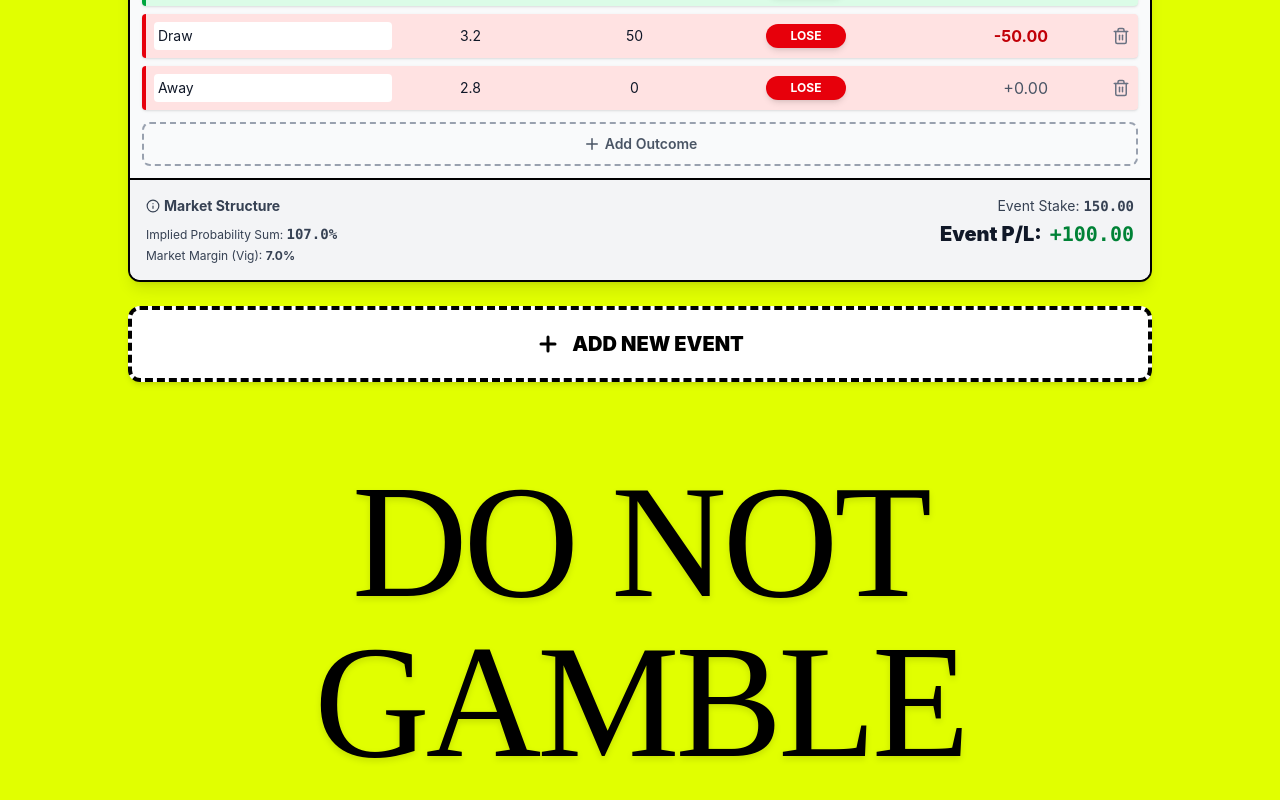
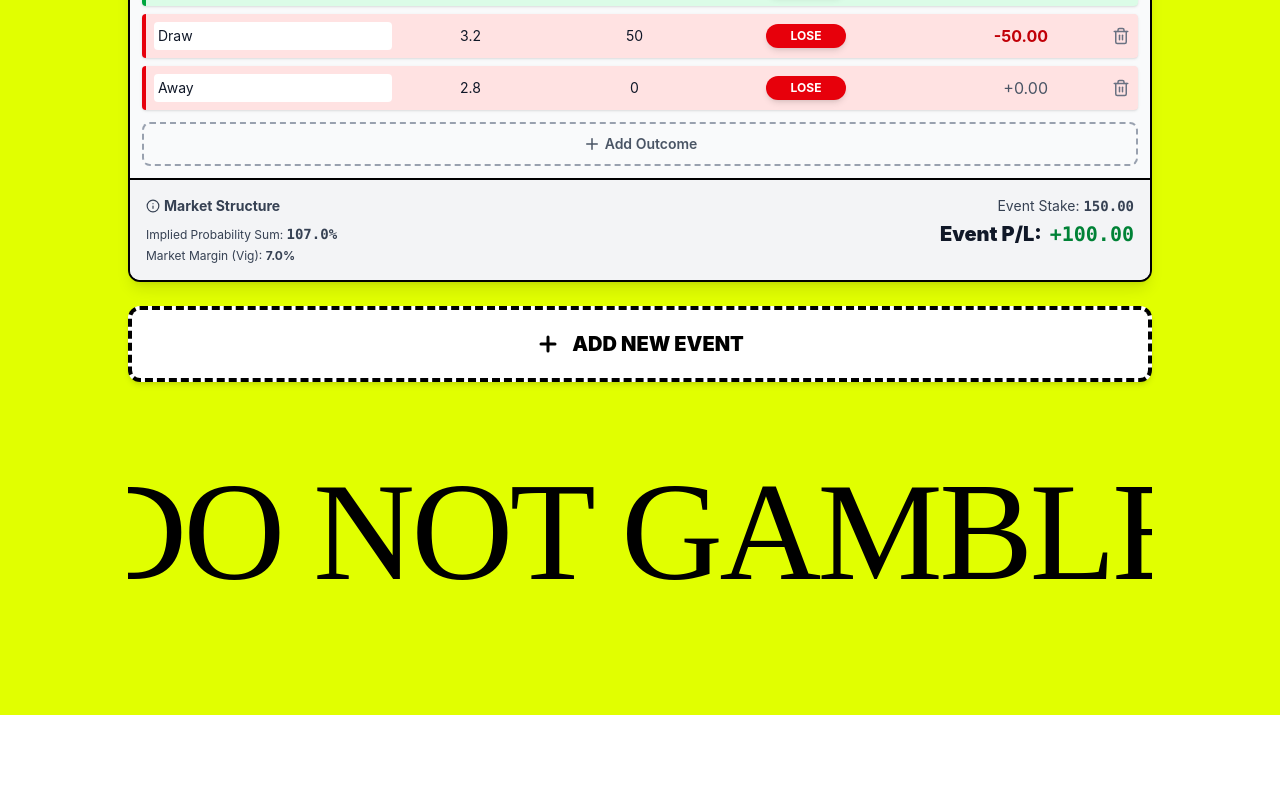
Before and after one commit to sreeramarpro/oddssimulator, a React (Vite) app: page / in a window 1280 px wide. Shown: the part 523-1323 px from the top of the page. After the commit the page ends 1238 px from the top, so only its background shows below. Built offline with nearby package versions, Linux system fonts and the light colour scheme.

Commit message:
styling changes

```diff
--- a/src/App.tsx
+++ b/src/App.tsx
@@ -32,9 +32,9 @@ const calculateOutcomePL = (odds: string | number, stake: string | number, isWin
 
 const NeonWarning = () => {
   return (
-    <div className="flex justify-center py-12 md:py-20 w-full select-none">
-      <h2 className="text-[5.5rem] md:text-[10rem] leading-none tracking-tight text-center uppercase text-black drop-shadow-md font-['Anton']">
-        Do Not Gamble
+    <div className="flex justify-center items-center py-12 md:py-20 w-full select-none overflow-hidden">
+      <h2 className="font-['Anton'] font-normal whitespace-nowrap text-[14vw] md:text-[11vw] leading-none tracking-tight text-center uppercase text-black">
+        DO NOT GAMBLE
       </h2>
     </div>
   );
```
